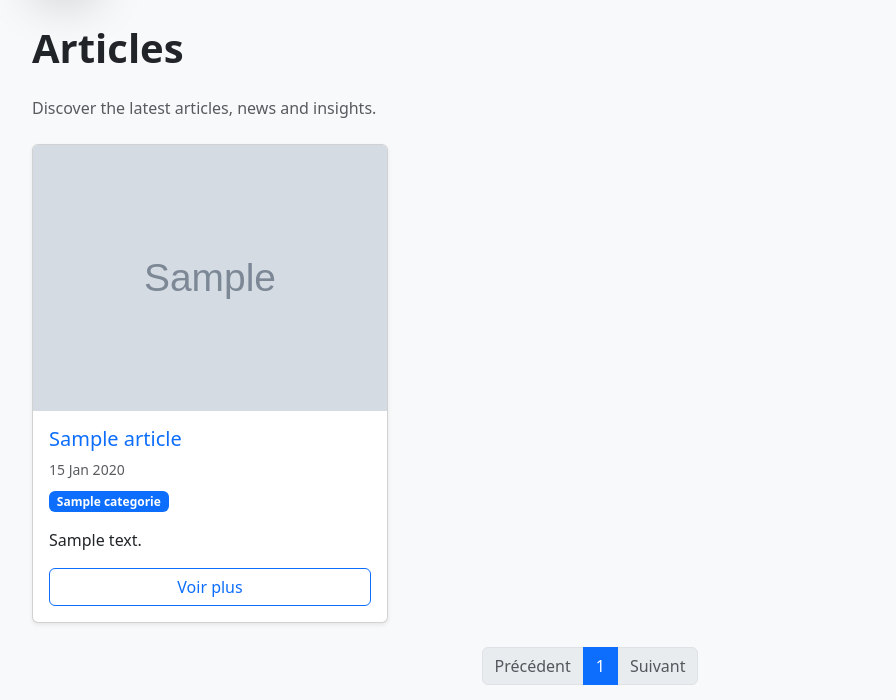
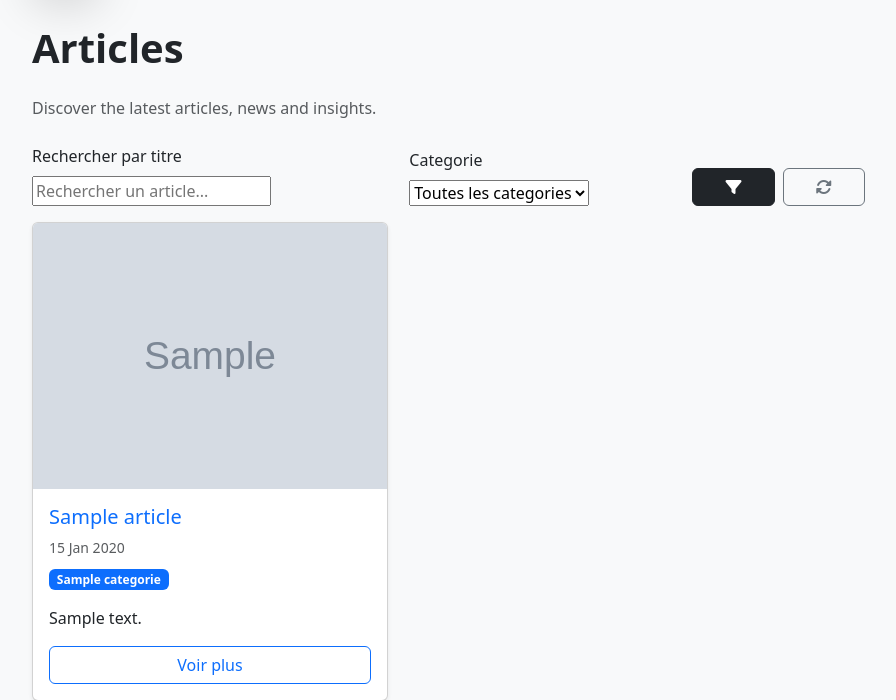
Before and after one commit to moussacode/joj_news, a Django app: page /articles/ in a window 1280 px wide. Shown: the part 76-776 px from the top of the page, without its empty margins (50-946 px from the left). Run offline with Django 5.2, Linux system fonts and the light colour scheme; tables that the repository leaves empty hold one stand-in row (values such as "Sample post"); grey boxes marked "Sample" are stand-in pictures; some libraries are stand-ins or nearby versions.

Commit message:
ajout fitre et recherche

```diff
--- /dev/null
+++ b/articles/form.py
@@ -0,0 +1,13 @@
+from django import forms
+from .models import Categorie
+
+class ArticleFilterForm(forms.Form):
+    titre = forms.CharField(
+        required=False,
+        widget=forms.TextInput(attrs={'placeholder': 'Rechercher un article...'})
+    )
+    categorie = forms.ModelChoiceField(
+        queryset=Categorie.objects.all(),
+        required=False,
+        empty_label="Toutes les categories"
+    )
--- a/articles/templates/liste_articles.html
+++ b/articles/templates/liste_articles.html
@@ -10,7 +10,43 @@
   <p class="text-muted mb-4">
     Discover the latest articles, news and insights.
   </p>
-<div class="row">
+  {% csrf_token %}
+    <form method="GET" action="{% url 'liste_article' %}" class="mb-3">
+  <div class="row  g-3 align-items-end">
+
+    <!-- Titre -->
+    <div class="col-md-4">
+      <label class="form-label" for="{{ form.titre.id_for_label }}">
+        Rechercher par titre
+      </label><br>
+      {{ form.titre }}
+    </div>
+
+    <!-- Categorie -->
+    <div class="col-md-3">
+      <label class="form-label" for="{{ form.categorie.id_for_label }}">
+        Categorie
+      </label> <br>
+      {{ form.categorie }}
+    </div>
+
+
+    <div class="col-md-2 d-flex gap-2">
+
+      <button type="submit" class="btn btn-dark w-100">
+        <i class="fa-solid fa-filter"></i>
+      </button>
+
+      <a href="{% url 'liste_article' %}" class="btn btn-outline-secondary w-100">
+        <i class="fa-solid fa-rotate"></i>
+      </a>
+
+    </div>
+
+  </div>
+</form>
+  {% if liste_article %}
+<div class="row ">
   {% for a in liste_article %}
 
   <div class="col-lg-4 col-md-6 col-sm-12 mb-4">
@@ -50,6 +86,14 @@
 
   {% endfor %}
 </div>
+{% else %}
+<div class="d-flex justify-content-center align-items-center" style="min-height: 60vh;">
+    <div class="text-center">
+        <h2 class="fw-bold text-muted">Aucun Article</h2>
+        <p class="text-secondary">Aucun résultat trouvé pour votre recherche.</p>
+    </div>
+</div>
+{% endif %}
 <nav aria-label="Page navigation">
   <ul class="pagination justify-content-center">
 
--- a/articles/views.py
+++ b/articles/views.py
@@ -1,6 +1,7 @@
 from django.shortcuts import render , get_object_or_404
 from . import models
 from django.core.paginator import Paginator
+from .form import ArticleFilterForm
 # Create your views here.
 
 def home (request):
@@ -9,13 +10,26 @@ def home (request):
 def liste_article (request):
     liste_article = models.Article.objects.all()
 
+    form = ArticleFilterForm(request.GET or None)
+
+    if form.is_valid():
+        titre = form.cleaned_data.get('titre')
+        categorie = form.cleaned_data.get('categorie')
+
+
+        if titre:
+            liste_article = liste_article.filter(titre__icontains=titre)
+
+        if categorie:
+            liste_article = liste_article.filter(categorie=categorie)
+
     pagination = Paginator(liste_article,2)
 
     page_number = request.GET.get('page')
     article = pagination.get_page(page_number)
 
     contexte ={
-
+        'form':form,
         'liste_article': article,
     }
 
--- a/templates/base.html
+++ b/templates/base.html
@@ -3,7 +3,10 @@
 <head>
   <meta charset="UTF-8">
   <title>{% block title %}JOJ News{% endblock %}</title>
-
+    <script
+      src="https://kit.fontawesome.com/a2499938ec.js"
+      crossorigin="anonymous"
+    ></script>
 
   <!-- Bootstrap 5 CSS -->
 <link href="https://cdn.jsdelivr.net/npm/bootstrap@5.3.2/dist/css/bootstrap.min.css" rel="stylesheet">
```
